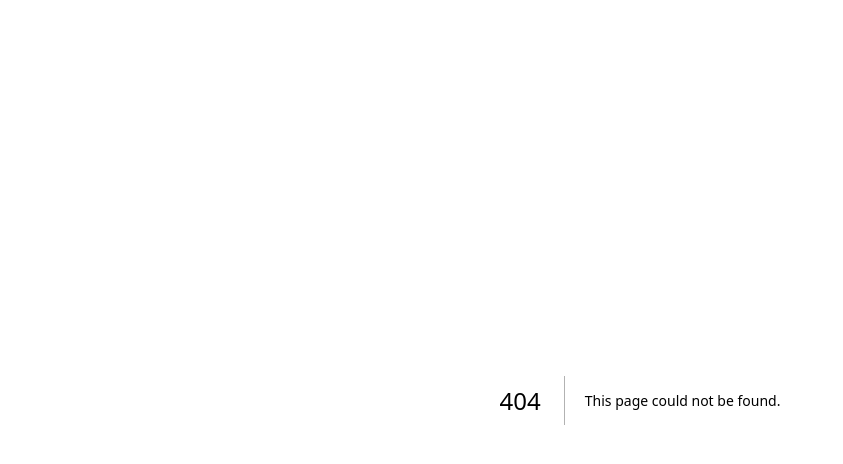
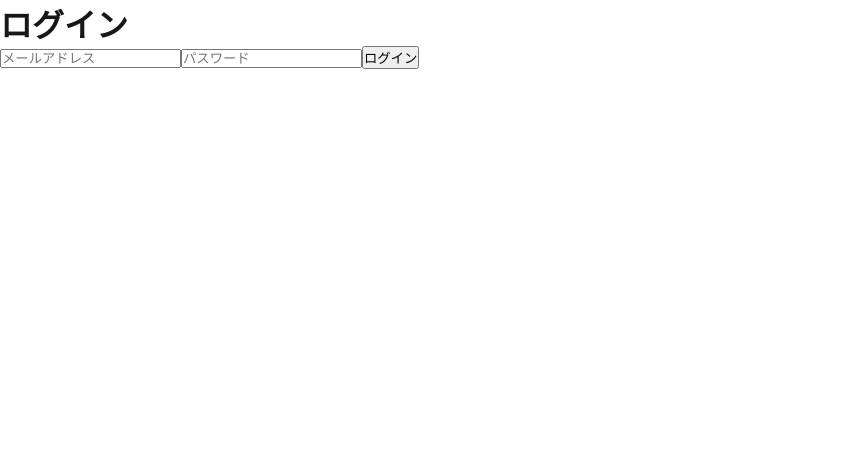
Before and after one commit to tsunat973/gymcore-frontend, a Next.js app: page /login in a window 1280 px wide. Before the commit this address had no page. Shown: the top 464 px of the page, without its empty margins (0-843 px from the left). Built offline with nearby package versions, Linux system fonts and the light colour scheme.

Commit message:
CORS対応、ポート番号を3001に変更

```diff
--- /dev/null
+++ b/src/app/login/page.tsx
@@ -0,0 +1,38 @@
+"use client";
+
+import { useState } from "react";
+
+export default function LoginPage() {
+  const [email, setEmail] = useState("");
+  const [password, setPassword] = useState("");
+
+  const handleLogin = async () => {
+    const response = await fetch('http://localhost:3001/api/auth/login', {
+      method: 'POST',
+      headers: { 'Content-Type': 'application/json' },
+      body: JSON.stringify({ email, password }),
+    });
+
+    const data = await response.json();
+    console.log(data);
+  }
+
+  return (
+    <div>
+      <h1>ログイン</h1>
+      <input
+        type="email"
+        placeholder="メールアドレス"
+        value={email}
+        onChange={(e) => setEmail(e.target.value)}
+      />
+      <input
+        type="password"
+        placeholder="パスワード"
+        value={password}
+        onChange={(e) => setPassword(e.target.value)}
+      />
+      <button onClick={handleLogin}>ログイン</button>
+    </div>
+  );
+}
```
